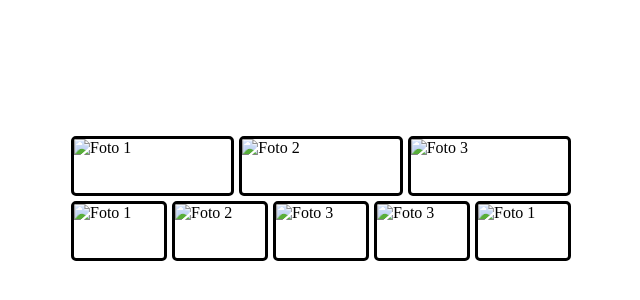
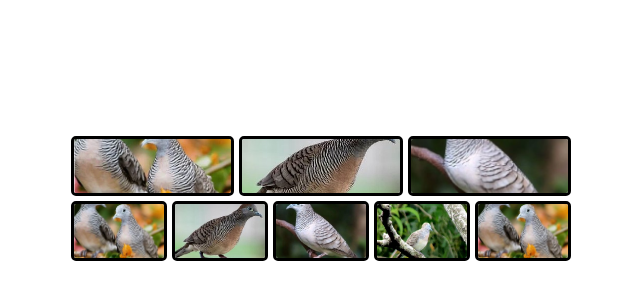
Before and after one commit to ramacoustic/Praktikum-5, a plain HTML site: page layout2.html in a window 1280 px wide. Shown: the part 202-502 px from the top of the page, without its empty margins (319-959 px from the left). Drawn offline with Linux system fonts and the light colour scheme; files that its build step writes are made by us from their sources.

Commit message:
Update image paths in layout2.html

```diff
--- a/layout2.html
+++ b/layout2.html
@@ -5,23 +5,23 @@
     <meta charset="UTF-8">
     <meta name="viewport" content="width=device-width, initial-scale=1.0">
     <title>FlexBox 3</title>
-    <link rel="stylesheet" href="css/layout2.css">
+    <link rel="stylesheet" href="layout2.css">
 </head>
 <body>
 
     <div class="container">
         <div class="row">
-            <img src="img/burung1.png" alt="Foto 1">
-            <img src="img/burung2.png" alt="Foto 2">
-            <img src="img/burung3.png" alt="Foto 3">
+            <img src="burung1.png" alt="Foto 1">
+            <img src="burung2.png" alt="Foto 2">
+            <img src="burung3.png" alt="Foto 3">
         </div>
 
         <div class="row">
-            <img src="img/burung1.png" alt="Foto 1">
-            <img src="img/burung2.png" alt="Foto 2">
-            <img src="img/burung3.png" alt="Foto 3">
-            <img src="img/burung4.png" alt="Foto 3">
-            <img src="img/burung1.png" alt="Foto 1">
+            <img src="burung1.png" alt="Foto 1">
+            <img src="burung2.png" alt="Foto 2">
+            <img src="burung3.png" alt="Foto 3">
+            <img src="burung4.png" alt="Foto 3">
+            <img src="burung1.png" alt="Foto 1">
         </div>
     </div>
 
```
